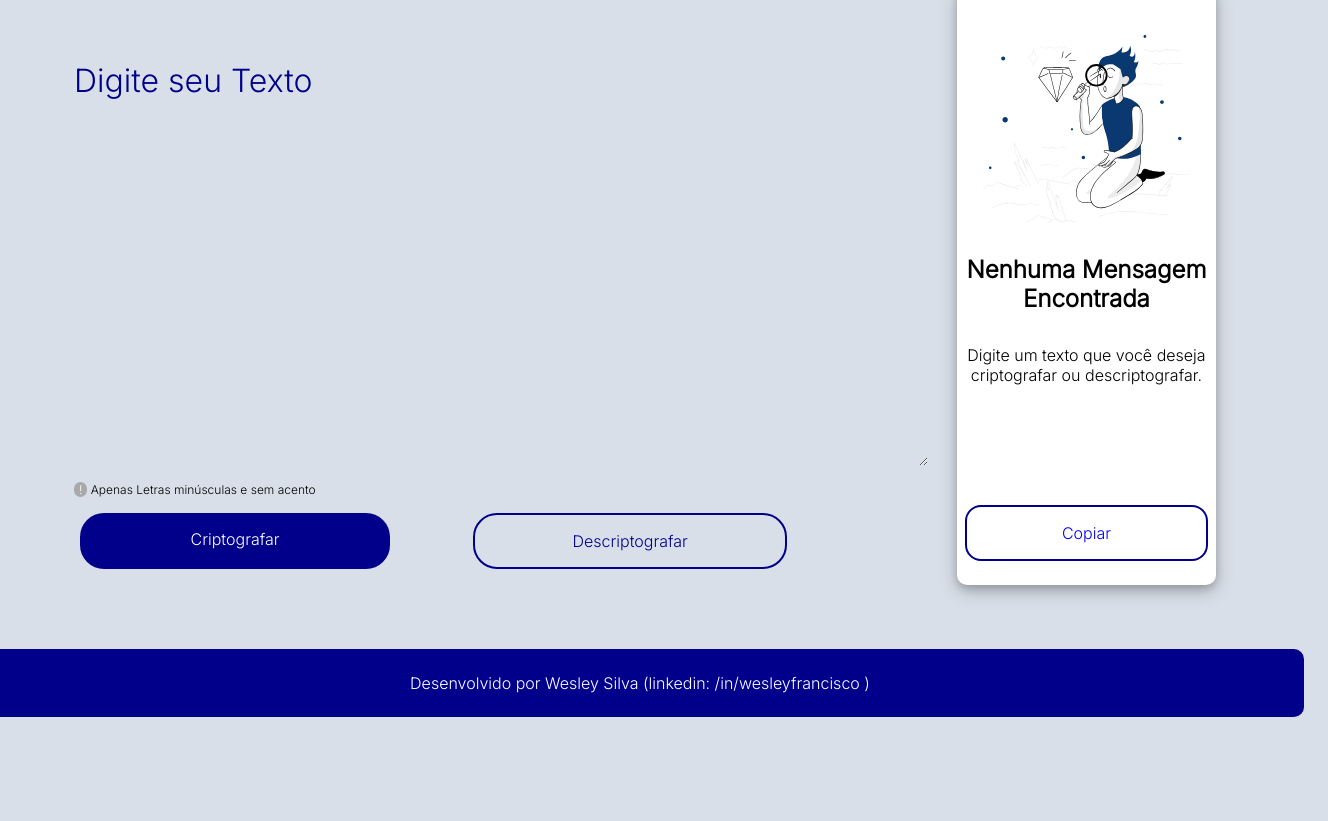
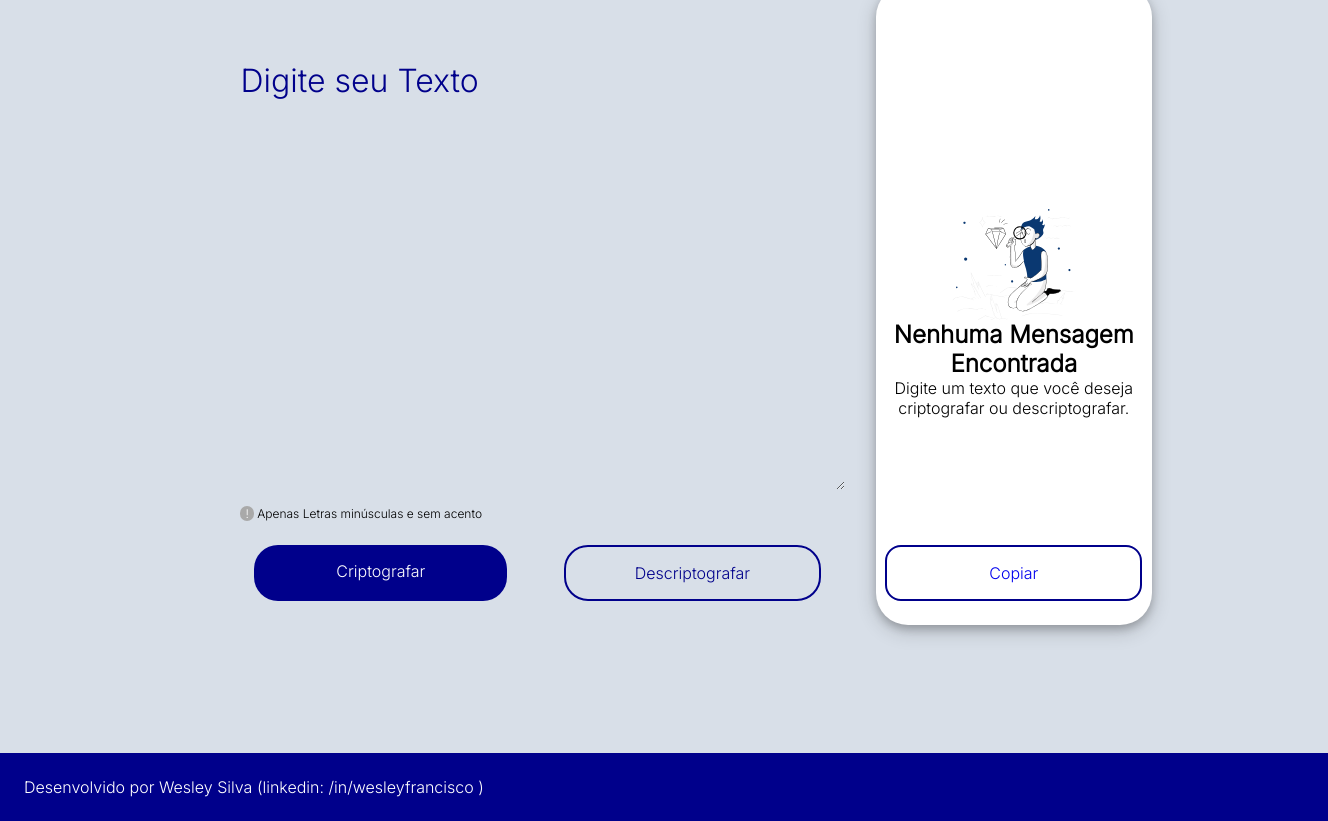
Before and after one commit to wfscarvalho/CryptoDox, a plain HTML site: page index.html in a window 1280 px wide. Shown: the part 55-876 px from the top of the page, 1328 px wide, since content can reach past the window. Before the commit the page ends 800 px from the top, so only its background shows below. Drawn offline with Linux system fonts and the light colour scheme.

Commit message:
html e css finalizado, pronto para javascript

```diff
--- a/styles.css
+++ b/styles.css
@@ -4,19 +4,20 @@
 *{
     margin: 0;
     padding: 0;
-    border-radius: 10px;
 
 }
 
 
 body{
-    display: flex;
-    flex-direction: column;
-    justify-content:center;
-    align-items: center;
+    /* display: flex; */
+    /* flex-direction: column; */
+    /* justify-content:center; */
+    /* align-items: center; */
     background-color: #D8DFE8;
     color: white;
     box-sizing: border-box;
+    height: 100vh;
+    /* box-sizing: border-box; */
 
 }
 
@@ -32,11 +33,12 @@ h1{
 }
 .mainpage{
     display: flex;
-    flex-direction: row;
-    justify-content:center;
-    box-sizing: border-box;
-    width: 90vw;
-    height: 75vh;
+    /* justify-content:; */
+    margin: 0% 10% 10% 10%;
+    /* box-sizing: border-box; */
+    justify-content: flex-end;
+    /* width: 90vw; */
+    /* height: 75vh; */
 
 }
 
@@ -44,8 +46,8 @@ h1{
     display: flex;
     flex-direction: column;
     justify-content: space-around;
-    width: 75%;
-    height: 100%;
+    width: 60%;
+    height: 80vh;
 }
 
 .mainpage__input__textfield{
@@ -82,7 +84,7 @@ h1{
     flex-direction: row;
     gap: 10%;
     text-align: center;
-    margin: 1rem;
+    margin: 1.5rem;
     font-family: 'Inter', sans-serif;
 
 }
@@ -99,6 +101,10 @@ h1{
 
 }
 
+.mainpage__input__buttons__codifica:hover{
+    background-color: rgb(7, 7, 214);
+}
+
 .mainpage__input__buttons__decodifica{
     background-color: #D8DFE8;
     width: 17.375rem;
@@ -107,55 +113,60 @@ h1{
     font-size: 16px;
     border-radius: 24px;
     border: 2px solid;
+    border-color: darkblue;
     text-decoration: none;
+}
 
-
-
+.mainpage__input__buttons__decodifica:hover{
+    background-color: #7f858b;
+    color: white;
 }
 
 .mainpage__output{
     display: flex;
     flex-direction: column;
     align-items: flex-end;
-    width: 25%;
+    width: 30%;
+    height: 80vh;
 
 
 }
 
 .mainpage__output__textfield{
     display: flex;
-    box-sizing: border-box;
+    /* box-sizing: border-box; */
     flex-direction: column;
     align-items:center;
-    justify-content:center;
+    justify-content:flex-end;
     /* align-content: space-between; */
-    row-gap: 20%;
+    row-gap: 39%;
     background-color: white;
     width: 90%;
     height: 100%;
     max-width: 100%;
     box-shadow: 0 4px 8px 0 rgba(0, 0, 0, 0.2), 0 6px 20px 0 rgba(0, 0, 0, 0.19);
+    border-radius: 2em;
 }
 
 .mainpage__output__textfield__uppergroup{
     display: flex;
     flex-direction: column;
-    gap: 10%;
+    /* gap: 10%; */
     align-content: space-between;
-    /* align-items: center;
-    justify-content: center; */
+    align-items: center;
+    justify-content: center;
 }
 
 .mainpage__output__textfield__image{
-    margin-top: 10%;
-    align-self: center;
-    width: 80%;
+    /* align-self: center; */
+    width: 50%;
+    height: 50%;
 }
 
 .mainpage__output__textfield__texts{
     color: black;
     text-align: center;
-    padding-top: 2rem;
+    /* padding-top: 2rem; */
     font-size: 1rem;
     font-family: 'Inter', sans-serif;
 
@@ -169,7 +180,7 @@ h1{
 
 .mainpage__output__buttons__copiar{
     display: flex;
-    margin: 0%;
+    margin: 1.5rem;
     padding: 1rem;
     justify-content: center;
     background-color: white;
@@ -179,8 +190,11 @@ h1{
     border-color: darkblue;
     font-family: 'Inter', sans-serif;
     width: 80%;
+}
 
-
+.mainpage__output__buttons__copiar:hover{
+    background-color: #7f858b;
+    color: white;
 }
 
 .mainpage__output__buttons__modes{
@@ -192,7 +206,7 @@ h1{
 
 .rodape{
     display: flex;
-    justify-content: space-around;
+    /* justify-content: space-around; */
     margin-top: 4rem;
     width: 100vw;
     padding: 1.5rem;
@@ -215,7 +229,6 @@ h1{
 
     .mainpage__input{
         width: 100vw;
-        height: 70vh;
     }
 
     .mainpage__input__buttons{
@@ -251,15 +264,34 @@ h1{
     }
 }
 
-@media (max-height: 1018px){
+@media (max-height: 1110px){
     .mainpage__output__textfield{
-    position: inherit;
+        row-gap: 25%;
     }
 }
 
-
-@media (max-height: 710px){
+@media (max-height: 933px){
     .mainpage__output__textfield{
-        gap: 0%;
+        row-gap: 15%;
     }
 }
+
+@media (max-height: 791px){
+    .mainpage__output__textfield{
+        row-gap: 5%;
+    }
+}
+
+@media (max-height: 731px){
+    .mainpage__output__textfield{
+        row-gap: 0%;
+    }
+
+
+}
+
+@media (max-height: 693px){
+    .mainpage__output__textfield__image{
+        display: none;
+    }
+}
```
